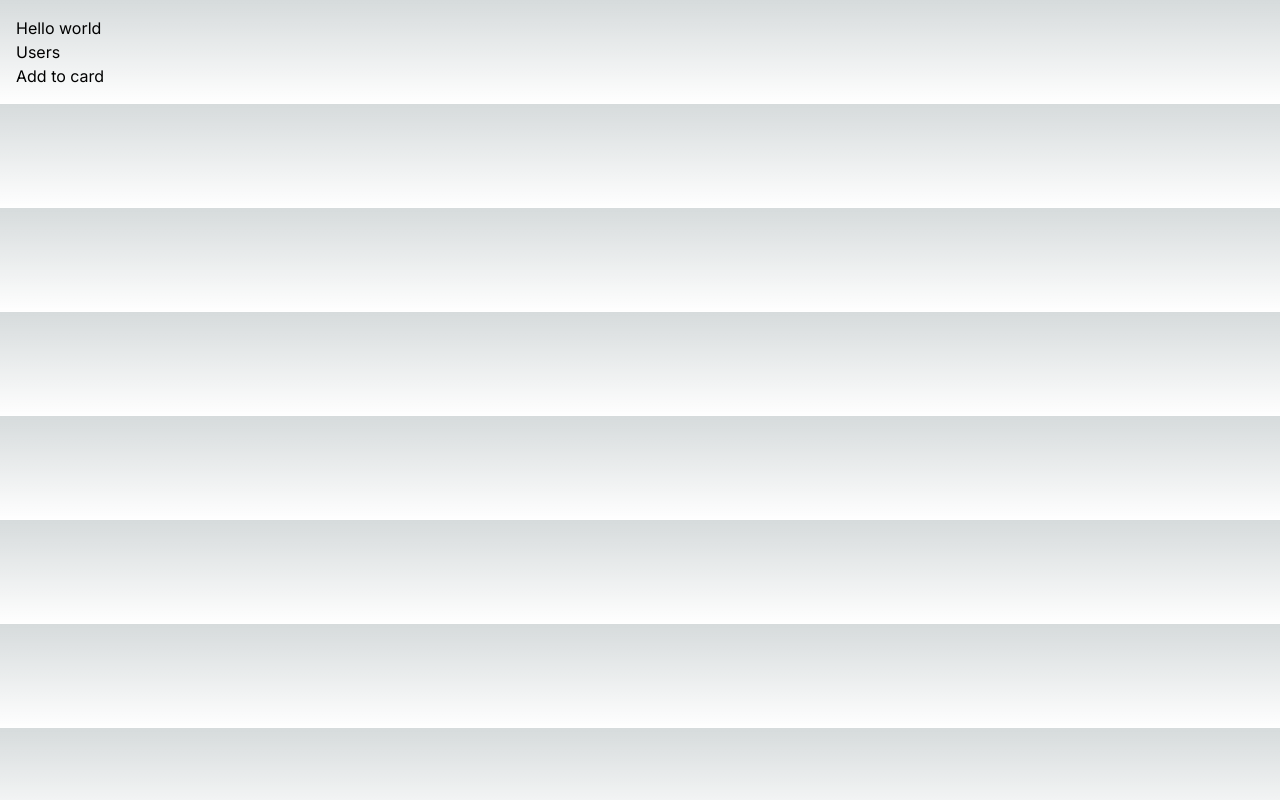
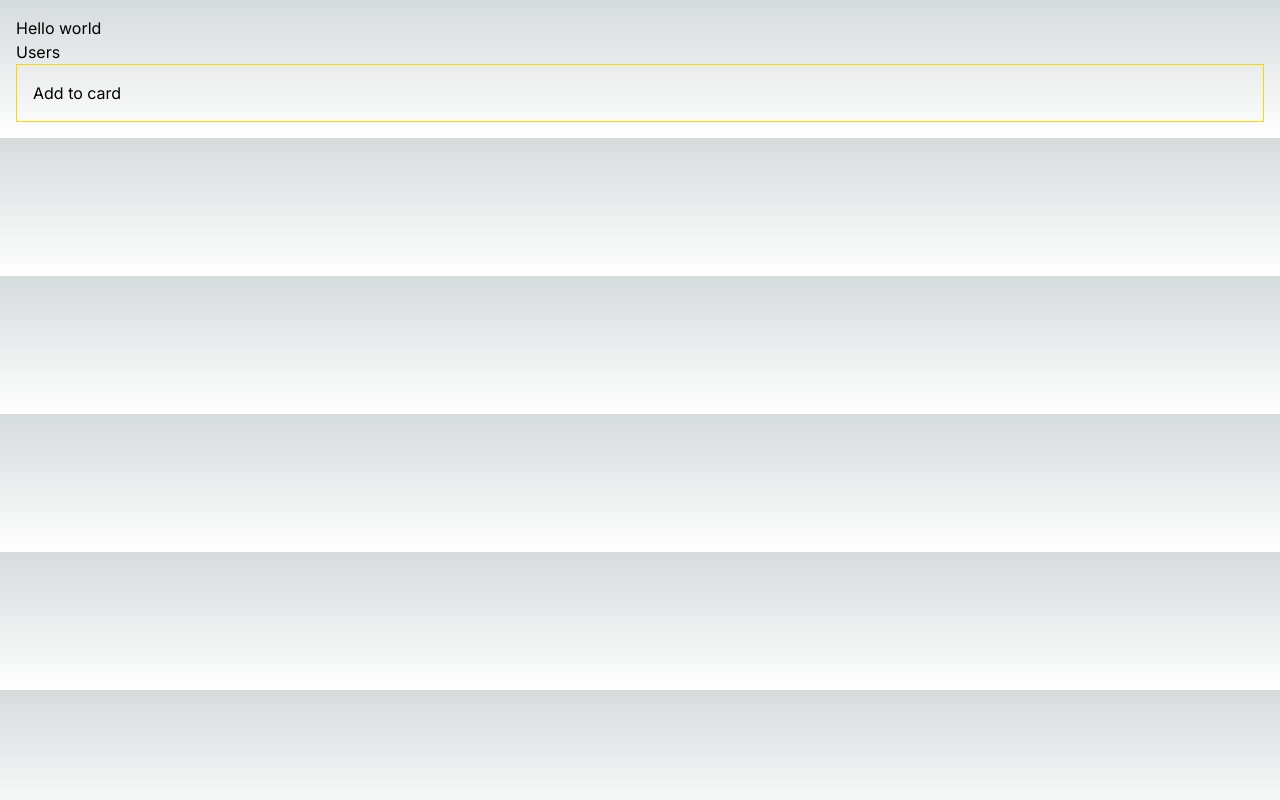
Before and after one commit to alal9000/next-course, a Next.js app in the folder next-app/: page / in a window 1280 px wide. Built offline with nearby package versions, Linux system fonts and the light colour scheme.

Commit message:
css modules

```diff
--- /dev/null
+++ b/next-app/app/components/ProductCard.module.css
@@ -0,0 +1,4 @@
+.card {
+  padding: 1rem;
+  border: 1px solid gold;
+}
--- a/next-app/app/components/ProductCard.tsx
+++ b/next-app/app/components/ProductCard.tsx
@@ -1,9 +1,10 @@
 import React from "react";
 import AddToCart from "./AddToCart";
+import styles from "./ProductCard.module.css";
 
 const ProductCard = () => {
   return (
-    <div>
+    <div className={styles.card}>
       <AddToCart />
     </div>
   );
```
Also changed, not shown: 2 other files (tests, documents, lock files or other folders).
